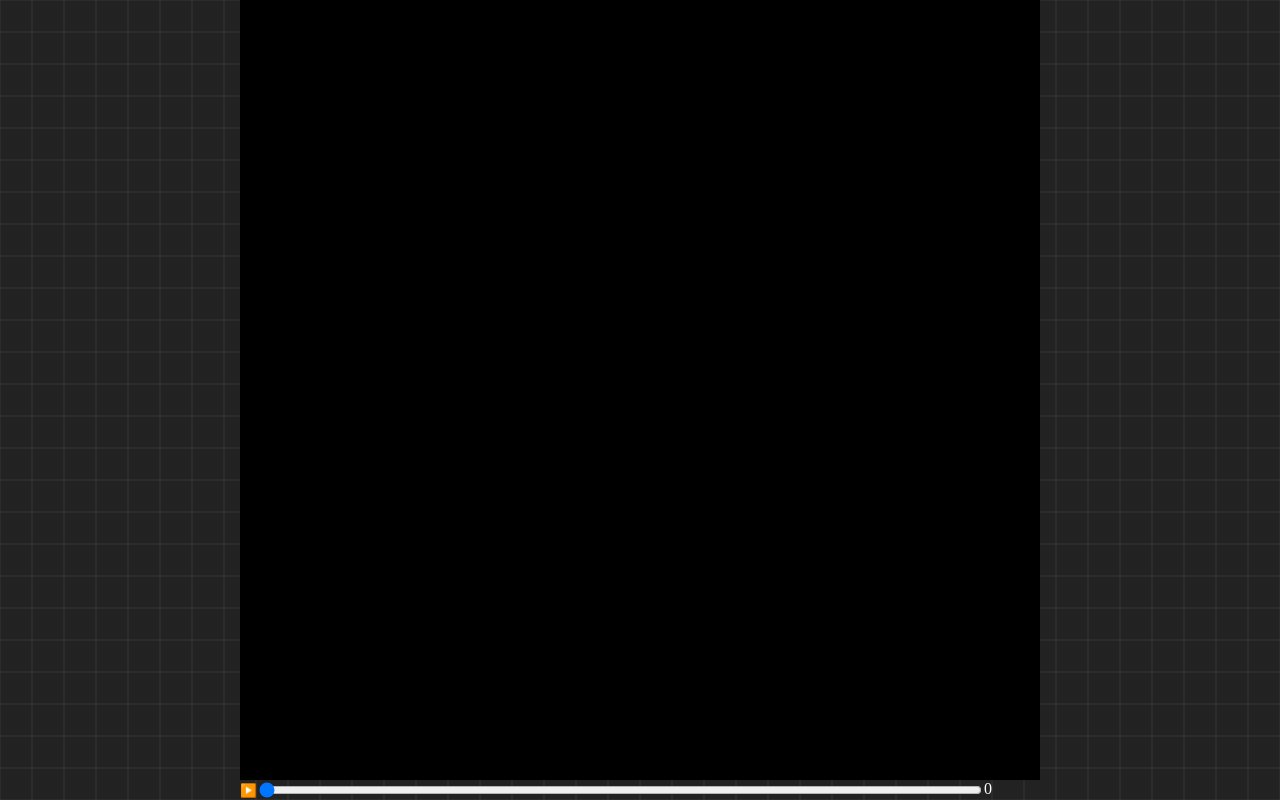
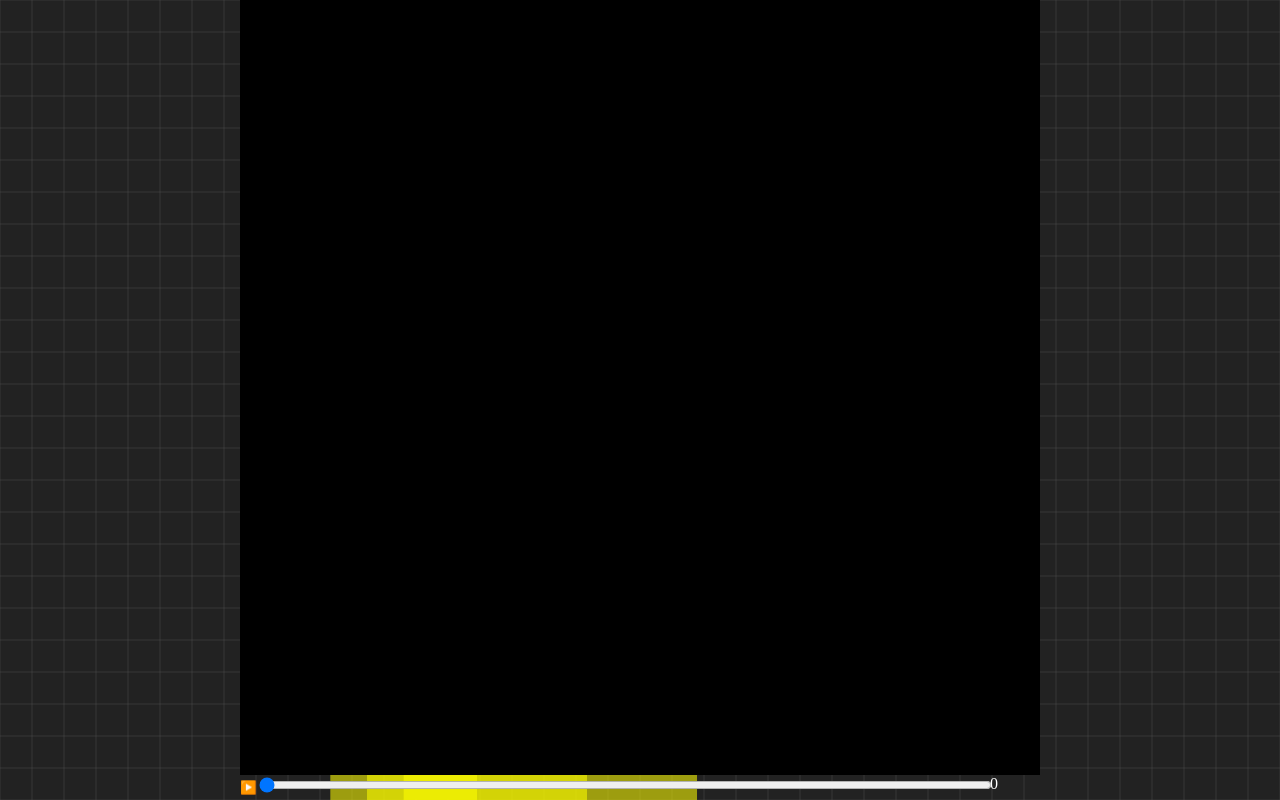
Before and after one commit to JeremyLeland/demos, a plain HTML site: page ship_paths/curve_path.html in a window 1280 px wide. Drawn offline with Linux system fonts and the light colour scheme.

Commit message:
Draw curved paths and have timeline background for scrubber

```diff
--- a/ship_paths/curve_path.html
+++ b/ship_paths/curve_path.html
@@ -24,7 +24,19 @@
 
   #playback {
     display: grid;
-    grid-template-columns: min-content auto 7vmin;
+    grid-template-columns: min-content auto 50px;
+  }
+
+  #scrub-wrapper {
+    position: relative;
+    max-height: 25px;
+  }
+
+  #scrubber {
+    position: absolute;
+    left: 0;
+    top: 0;
+    width: 100%;
   }
 
   canvas {
@@ -46,7 +58,10 @@
     <canvas id="canvas"></canvas>
     <div id="playback">
       <button id="playpause">▶️</button>
-      <input id="scrubber" type="range" min="0" max="10000" value="0">
+      <div id="scrub-wrapper">
+        <canvas id="timeline"></canvas>
+        <input id="scrubber" type="range" min="0" max="10000" value="0">
+      </div>
       <span id="timestamp">0</span>
     </div>
   </div>
@@ -64,6 +79,11 @@
   const SIZE = 10;
 
   const DOWN = Math.PI / 2;
+
+  // TODO: What if we made ship angle always be the direction of travel?
+  //       Couldn't do strafing, but they'd look better for curve movement
+  //       Would make curve specification more concise
+  //       Maybe see what we end up liking to use for levels
 
   const diag = {
     left: {
@@ -130,6 +150,7 @@
 
   canvas.draw = ( ctx ) => {
     ctx.scale( 1 / SIZE, 1 / SIZE );
+    ctx.lineWidth = 1 / canvas.scale;
 
     ctx.fillStyle = 'black';
     ctx.fillRect( 0, 0, SIZE, SIZE );
@@ -155,12 +176,27 @@
         ctx.fillStyle = 'green';
         ctx.fill( shipPath );
         ctx.restore();
+
+        ctx.beginPath();
+        ctx.moveTo( c.start.x, c.start.y );
+        ctx.bezierCurveTo( c.c1.x, c.c1.y, c.c2.x, c.c2.y, c.end.x, c.end.y );
+        ctx.strokeStyle = 'yellow';
+        ctx.stroke();
       }
+
     } );
   }
 
-  const ui = {};
-  [ 'playpause', 'scrubber', 'timestamp' ].forEach( e => ui[ e ] = document.getElementById( e ) );
+  const timeline = new Canvas( document.getElementById( 'timeline' ) );
+  timeline.draw = ( ctx ) => {
+    ctx.scale( 1 / 10000, 1 );
+    ctx.fillStyle = '#ff05';
+    ships.forEach( ship => ctx.fillRect( ship.time, 0, ship.duration, 1 ) );
+  }
+
+  timeline.redraw();
+
+  const ui = getUI( 'playpause', 'scrubber', 'timestamp' );
 
   ui.scrubber.addEventListener( 'input', e => setTime( e.target.value ) );
 
@@ -175,4 +211,10 @@
     canvas.redraw();
   }
 
+  function getUI( ...ids ) {
+    const ui = {};
+    ids.forEach( id => ui[ id ] = document.getElementById( id ) );
+    return ui;
+  }
+
 </script>
```
